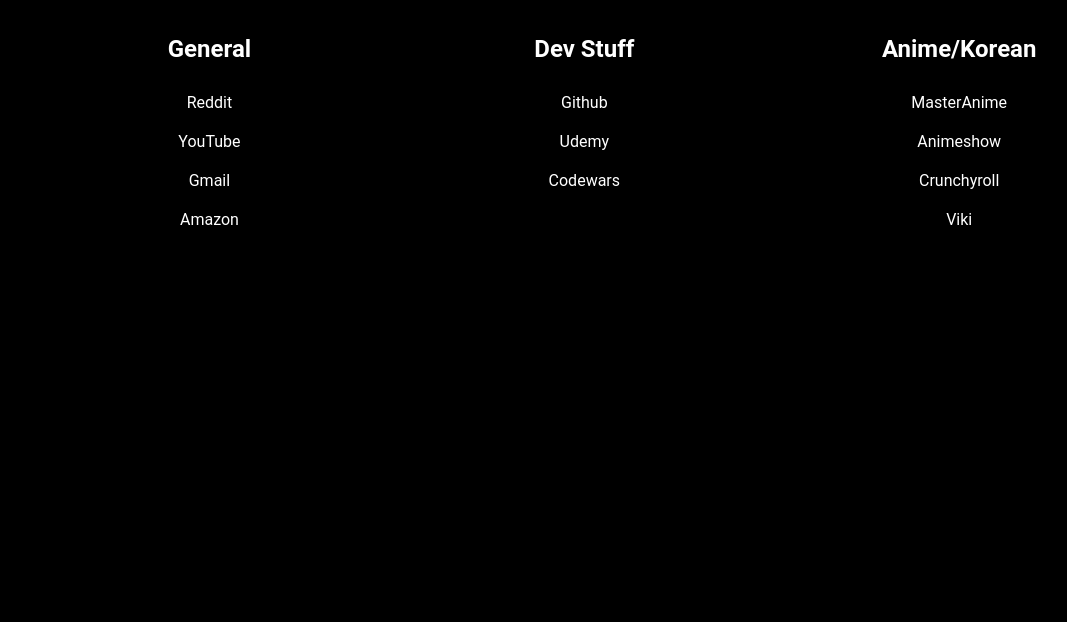
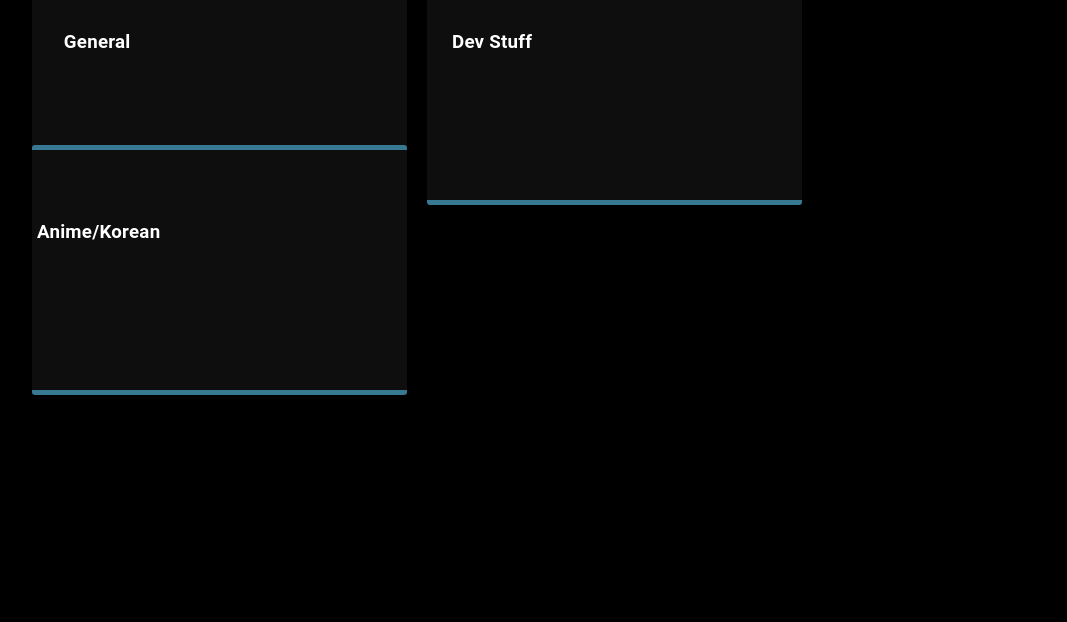
Before and after one commit to karuffin1992/startupPage, a plain HTML site: page index.html in a window 1280 px wide. Shown: the part 178-800 px from the top of the page, without its empty margins (82-1149 px from the left). Drawn offline with nearby package versions, Linux system fonts and the light colour scheme; no server answers.

Commit message:
Added stylings to create boxes w/ animations for bookmarks; need to apply more formatting

```diff
--- a/css/index.css
+++ b/css/index.css
@@ -1,6 +1,4 @@
 /* Main */
-@import url('https://fonts.googleapis.com/css?family=Raleway');
-
 html { box-sizing: border-box; }
 html *,
 html *:before,
@@ -79,6 +77,78 @@ a {
 #bookmarkContainer div {
   float: left;
   width: 33%;
+}
+
+/* Bookmarks */
+.box {
+    width: 115px;
+    height: 130px;
+    overflow: hidden;
+    float: left;
+    margin: 0 10px;
+    background: #0E0E0E;
+    border-radius: 3px;
+    padding: 5px;
+    -webkit-transition: 0.3s;
+    -o-transition: 0.3s;
+    transition: 0.3s;
+    border-width: 5px 0;
+    border-style: solid;
+    border-color: rgb(57, 57, 57);
+}
+
+.boxContent, .boxContent a {
+	font-size:0.78em;
+	letter-spacing:0.02em;
+  -webkit-transition: 0.3s;
+	-o-transition: 0.3s;
+	transition: 0.3s;
+	margin-top:50px;
+}
+
+.box:hover .boxContent, .box:hover .boxContent ul {
+	-webkit-transition: 0.3s;
+	-o-transition: 0.3s;
+	transition: 0.3s;
+	opacity:1;
+	margin:0;
+}
+
+.box {
+	-webkit-transition: 0.3s;
+	-o-transition: 0.3s;
+	transition: 0.3s;
+	height:250px;
+	/* if you want to expand boxes only to the bottom, delete the line below (just margin-top) */
+	margin-top:-60px;
+	border-width: 5px 0;
+    border-style: solid;
+    border-color: #377992;
+}
+
+ul.linkBox {
+	padding: 0;
+	text-align:center;
+	opacity:0.0;
+	-webkit-transition: 0.3s;
+	-o-transition: 0.3s;
+	transition: 0.3s;
+}
+
+li.linkItem {
+	list-style:none;
+	display:inline-block;
+	padding: 1px 5px;
+	min-width:50px;
+}
+
+li.linkItem a.linkA {
+	color:#ababab;
+	text-decoration:none;
+}
+
+li.linkItem:hover a.linkA {
+	text-decoration:underline;
 }
 
 /* Weather effects */
--- a/index.html
+++ b/index.html
@@ -27,31 +27,37 @@
     </section>
     <section id="bookmark" class="pageContainer">
       <div id="bookmarkContainer" class="pageContainer">
-        <div id="generalList">
+        <div id="generalList" class="box">
+          <div class="boxContent">
             <h2>General</h2>
-          <ul>
-            <li><a href="https://www.reddit.com/">Reddit</a></li>
-            <li><a href="https://www.youtube.com/">YouTube</a></li>
-            <li><a href="https://mail.google.com/">Gmail</a></li>
-            <li><a href="https://www.amazon.com/">Amazon</a></li>
+            <ul class="linkBox">
+              <li class="linkItem"><a class="linkA" href="https://www.reddit.com/">Reddit</a></li>
+              <li class="linkItem"><a class="linkA" href="https://www.youtube.com/">YouTube</a></li>
+              <li class="linkItem"><a class="linkA" href="https://mail.google.com/">Gmail</a></li>
+              <li class="linkItem"><a class="linkA" href="https://www.amazon.com/">Amazon</a></li>
             </ul>
           </div>
-        <div id="devList">
+        </div>
+        <div id="devList" class="box">
+          <div class="boxContent">
             <h2>Dev Stuff</h2>
-          <ul>
-            <li><a href="https://www.github.com/">Github</a></li>
-            <li><a href="https://www.udemy.com/">Udemy</a></li>
-            <li><a href="https://www.codewars.com/">Codewars</a></li>
+            <ul class="linkBox">
+              <li class="linkItem"><a class="linkA" href="https://www.github.com/">Github</a></li>
+              <li class="linkItem"><a class="linkA" href="https://www.udemy.com/">Udemy</a></li>
+              <li class="linkItem"><a class="linkA" href="https://www.codewars.com/">Codewars</a></li>
             </ul>
           </div>
-        <div id="animeList">
+        </div>
+        <div id="animeList" class="box">
+          <div class="boxContent">
            <h2>Anime/Korean</h2>
-          <ul>
-            <li><a href="https://www.masterani.me/">MasterAnime</a></li>
-            <li><a href="https://www.animeshow.tv/">Animeshow</a></li>
-            <li><a href="https://www.crunchyroll.com/">Crunchyroll</a></li>
-            <li><a href="https://www.viki.com/">Viki</a></li>
+           <ul class="linkBox">
+             <li class="linkItem"><a class="linkA" href="https://www.masterani.me/">MasterAnime</a></li>
+             <li class="linkItem"><a class="linkA" href="https://www.animeshow.tv/">Animeshow</a></li>
+             <li class="linkItem"><a class="linkA" href="https://www.crunchyroll.com/">Crunchyroll</a></li>
+             <li class="linkItem"><a class="linkA" href="https://www.viki.com/">Viki</a></li>
            </ul>
+         </div>
        </div>
       </div>
     </section>
```
Lines whose indentation alone changed are shown as unchanged.
